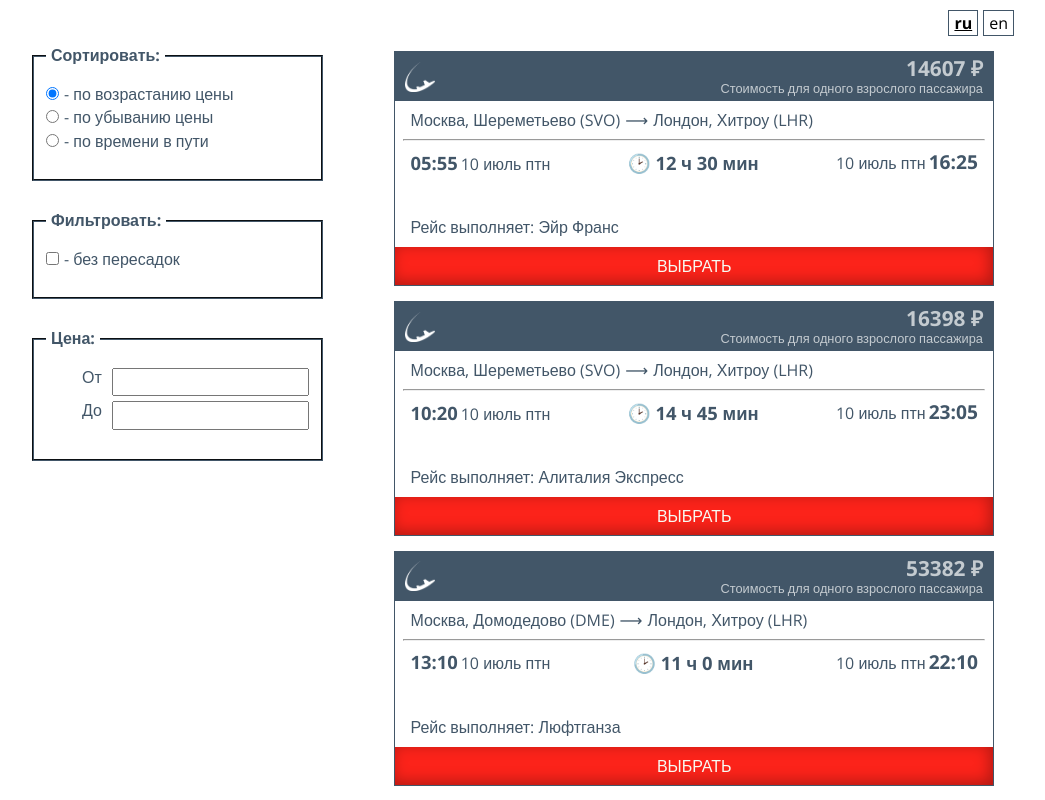
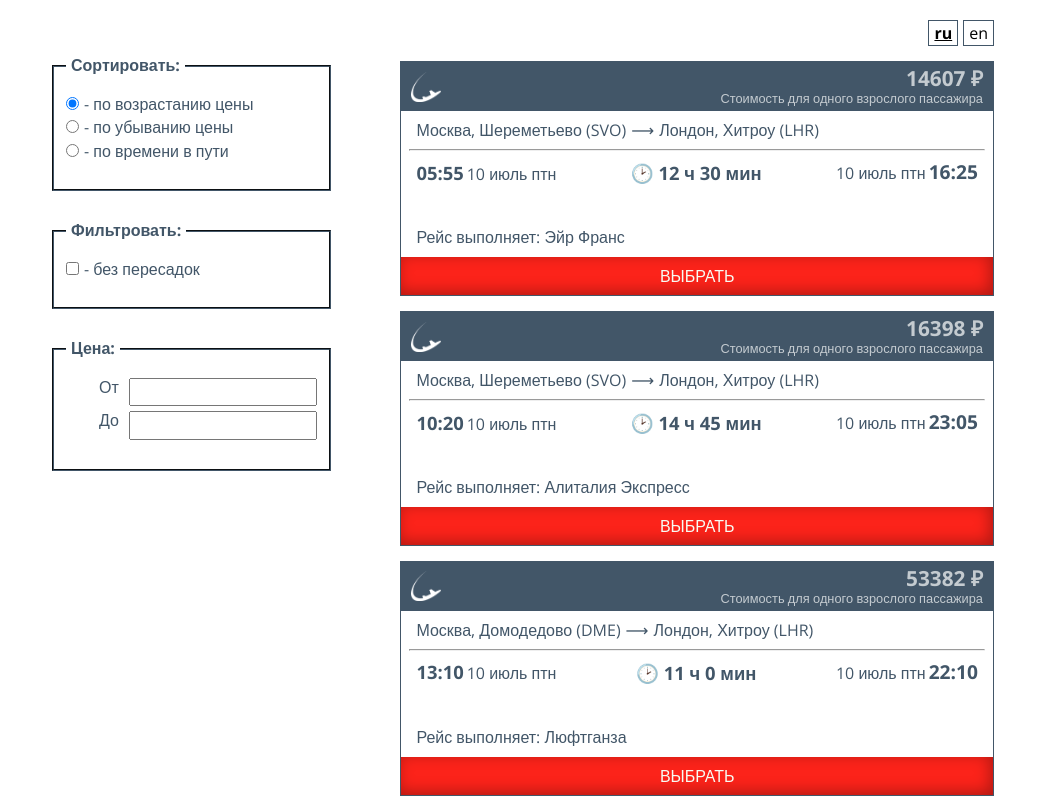
Before and after one commit to it-amalker/test-task-gridnine-systems, a React app: page / in a window 1280 px wide. Shown: the top 800 px of the page, without its empty margins (118-1163 px from the left). Built offline with nearby package versions, Linux system fonts and the light colour scheme.

Commit message:
update some styles

```diff
--- a/src/styles/style.css
+++ b/src/styles/style.css
@@ -7,11 +7,17 @@
   color: #425668;
 }
 
+#app {
+  display: flex;
+  flex-direction: column;
+  width: 80%;
+  margin: 0 auto;
+  padding: 10px 20px;
+}
+
 .app-container {
   display: flex;
   justify-content: space-between;
-  width: 80%;
-  margin: 0 auto;
   padding: 10px 20px;
   padding-top: 0;
 }
@@ -20,8 +26,8 @@
   display: flex;
   justify-content: flex-end;
   align-items: center;
-  width: 80%;
-  margin: 0 auto;
+  width: 100%;
+  min-width: 820px;
   padding: 10px 20px;
 }
 
@@ -32,6 +38,10 @@
 
   background-color: #fff;
   cursor: pointer;
+}
+
+.lang-btn:last-of-type {
+  margin-right: 0;
 }
 
 .lang-btn:hover {
@@ -48,10 +58,6 @@
   text-decoration: underline;
 }
 
-.lang-btn:last-of-type {
-  margin-right: 0;
-}
-
 .sort-aside {
   width: 30%;
   min-width: 240px;
@@ -64,7 +70,8 @@
 
 .flight-cards {
   margin: 0;
-  padding: 5px 20px;
+  padding: 5px 0;
+  padding-left: 20px;
 
   list-style: none;
 }
```
